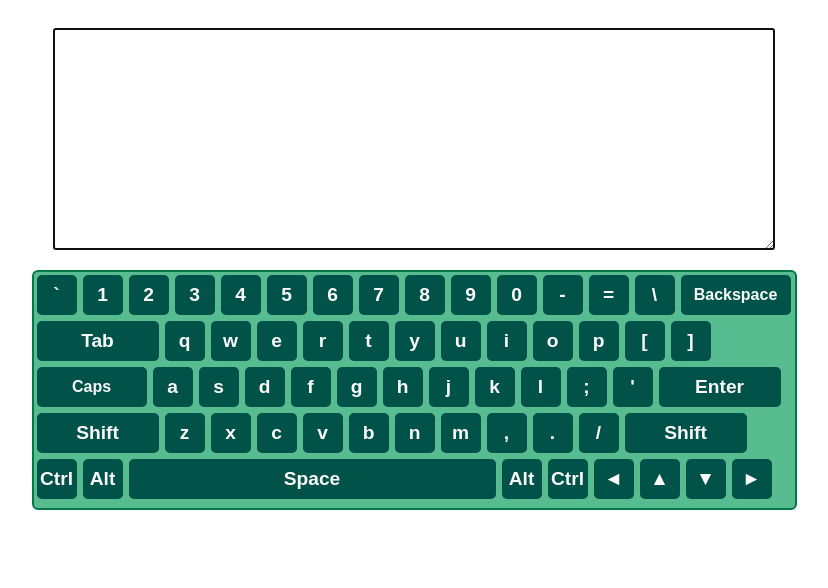
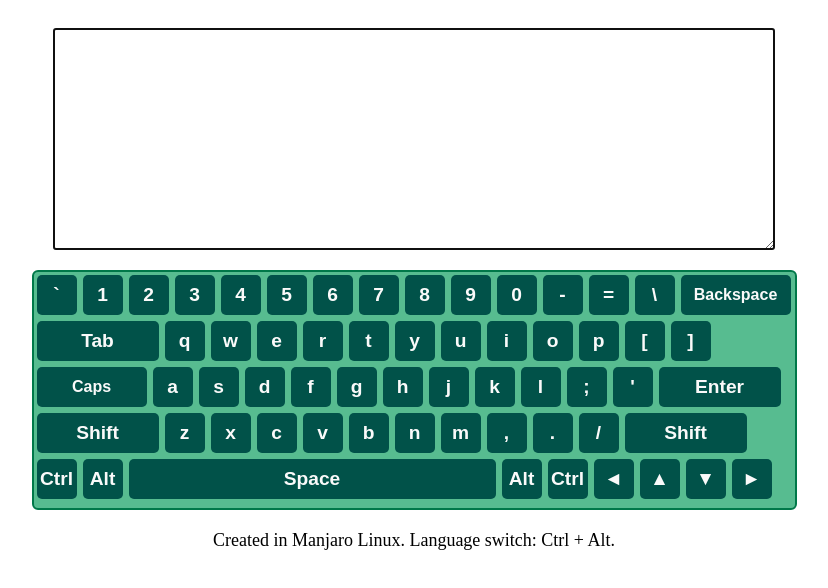
Before and after one commit to Tabarzin/Virtual-Keyboard, a plain HTML site: page index.html in a window 1280 px wide. Shown: the whole page, without its empty margins (226-1054 px from the left). Drawn offline with Linux system fonts and the light colour scheme.

Commit message:
feat: add description

```diff
--- a/index.js
+++ b/index.js
@@ -22,7 +22,25 @@ let keyboard = document.createElement("div");
 keyboard.classList.add("keyboard");
 document.body.appendChild(keyboard);
 
+let description = document.createElement('span');
+description.textContent = "Created in Manjaro Linux. Language switch: Ctrl + Alt.";
+description.classList.add("descr");
+document.body.appendChild(description);
 
+
+
+function handleTextArea (keyEvent) {
+  document.addEventListener('keydown', (e) => {
+  let buttonPressed = e.key;
+  let text = document.getElementById('area');
+  text.value += buttonPressed;
+});
+
+
+
+}
+
+handleTextArea ()
 
 for (let i = 0; i < keyCodes.length; i++) {
    const keyButton = document.createElement('button');
@@ -41,24 +59,11 @@ for (let i = 0; i < keyCodes.length; i++) {
           case "Tab":
           keyButton.classList.add("key-big");
 
-
-        /*  keyButton.addEventListener("click", () => {
-
-            this.properties.value += "  ";
-            this._triggerEvent("oninput");
-              });
-    */
-           break;
+          break;
 
         case "CapsLock":
           keyButton.classList.add("key-big-caps");
 
-
-        /*  keyButton.addEventListener("click", () => {
-
-            this._toggleCapsLock();
-            });
-  */
             break;
 
         case "ShiftLeft":
@@ -67,47 +72,23 @@ for (let i = 0; i < keyCodes.length; i++) {
          keyButton.classList.add("key-big");
 
 
-        /*  keyButton.addEventListener("click", () => {
-
-          this._toggleShift();
-          });
-      */
-          break;
+        break;
 
 
 
         case "Enter":
           keyButton.classList.add("key-big");
 
-
-        /*  keyButton.addEventListener("click", () => {
-
-            this.properties.value += "\n";
-            this._triggerEvent("oninput");
-            });
-*/
           break;
 
        case "Space":
           keyButton.classList.add("key-space");
 
 
-       /*   keyButton.addEventListener("click", () => {
-
-            this.properties.value += " ";
-            this._triggerEvent("oninput");
-              });
-
-          this._triggerEvent("oninput");*/
           break;
 
-        /*  default:
-          keyButton.textContent = key;*/
-        /*  keyButton.addEventListener("click", () => {
+     default:
 
-            this.properties.value += this.properties.capsLock ? key.toUpperCase() : key.toLowerCase();
-            this._triggerEvent("oninput");
-                });*/
 
 
   };
--- a/style.css
+++ b/style.css
@@ -66,3 +66,9 @@ textarea {
 .key-space {
   width: 367px;
 }
+
+.descr {
+  font-size: 18px;
+  margin-top: 20px;
+  text-align: center;
+}
```
